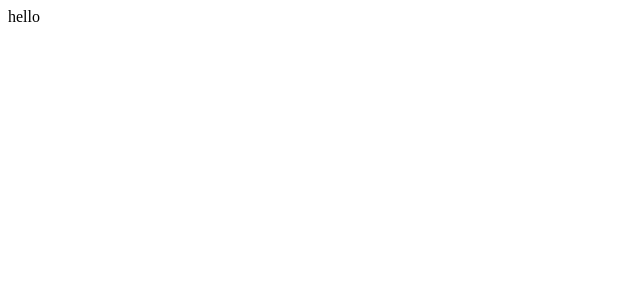
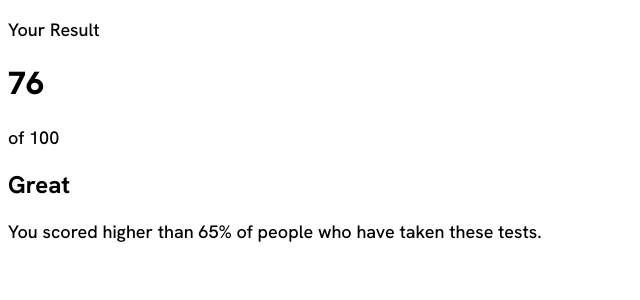
Before and after one commit to kaseyvee/results-summary-css-practice, a React (Vite) app: page / in a window 1280 px wide. Shown: the top 300 px of the page, without its empty margins (0-640 px from the left). Built offline with nearby package versions, Linux system fonts and the light colour scheme.

Commit message:
Fill html for result card

```diff
--- a/src/App.jsx
+++ b/src/App.jsx
@@ -1,9 +1,11 @@
+import ResultCard from "./components/ResultCard"
+import { data } from "./data"
 
 function App() {
 
   return (
     <div className="App">
-      hello
+      <ResultCard data={data}/>
     </div>
   )
 }
--- /dev/null
+++ b/src/components/ResultCard.jsx
@@ -0,0 +1,38 @@
+import React from 'react';
+
+function ResultCard(props) {
+  const data = props.data;
+  console.log(data)
+
+  function getAverage() {
+    let total = 0;
+
+    for (let datum of data) {
+      total += datum.score;
+    }
+
+    return Math.round(total / data.length);
+  }
+
+  const average = getAverage();
+
+  return (
+    <div className='ResultCard'>
+
+      <h3>Your Result</h3>
+
+      <div>
+        <h1>{average}</h1>
+        <p>of 100</p>
+      </div>
+
+      <div>
+        <h2>Great</h2>
+        <p>You scored higher than 65% of people who have taken these tests.</p>
+      </div>
+
+    </div>
+  );
+}
+
+export default ResultCard;
--- /dev/null
+++ b/src/data.jsx
@@ -0,0 +1,22 @@
+export const data = [
+  {
+    "category": "Reaction",
+    "score": 80,
+    "icon": "./assets/images/icon-reaction.svg"
+  },
+  {
+    "category": "Memory",
+    "score": 92,
+    "icon": "./assets/images/icon-memory.svg"
+  },
+  {
+    "category": "Verbal",
+    "score": 61,
+    "icon": "./assets/images/icon-verbal.svg"
+  },
+  {
+    "category": "Visual",
+    "score": 72,
+    "icon": "./assets/images/icon-visual.svg"
+  }
+];
--- /dev/null
+++ b/src/styles/components/index.scss
@@ -0,0 +1 @@
+@import "ResultCard";
--- a/src/styles/fonts/_fonts.scss
+++ b/src/styles/fonts/_fonts.scss
@@ -1,7 +1,7 @@
 @import url('https://fonts.googleapis.com/css2?family=Hanken+Grotesk:wght@500;700;800&display=swap');
 
 @mixin hanken($font-weight: 500) {
-  font-family: 'Montserrat', sans-serif;
+  font-family: 'Hanken Grotesk', sans-serif;
   font-style: normal;
   font-weight: $font-weight !important;
 }
--- a/src/styles/fonts/_general.scss
+++ b/src/styles/fonts/_general.scss
@@ -1,4 +1,12 @@
-p {
-  @extend .hanken;
+p, h3 {
+  @extend .hanken_medium;
   font-size: 18px;
 }
+
+h1 {
+  @extend .hanken_extraBold;
+}
+
+h2 {
+  @extend .hanken_bold;
+}
--- a/src/styles/fonts/index.scss
+++ b/src/styles/fonts/index.scss
@@ -1 +1,2 @@
 @import 'fonts';
+@import 'general';
--- a/src/styles/index.scss
+++ b/src/styles/index.scss
@@ -1,2 +1,3 @@
 @import "colors/colors.module.scss";
 @import "fonts";
+@import "components";
```
Also changed, not shown: src/styles/components/ResultCard.scss (added).
